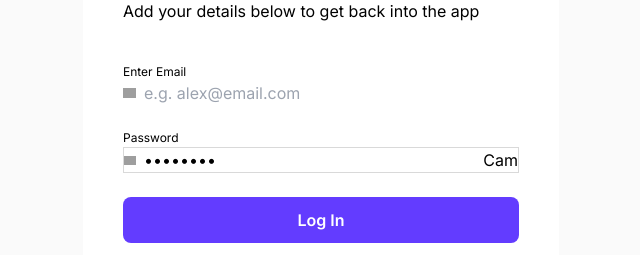
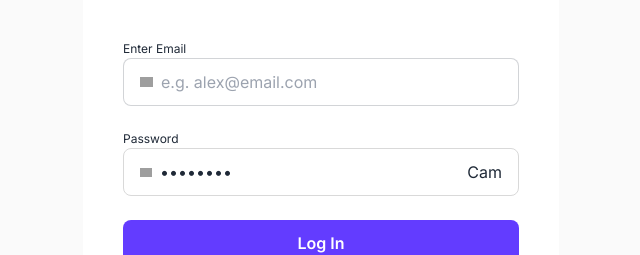
Before and after one commit to atonya-bravin/hng-link-sharing-app, a Next.js app: page /log-in in a window 1280 px wide. Shown: the part 351-606 px from the top of the page, without its empty margins (319-959 px from the left). Built offline with nearby package versions, Linux system fonts and the light colour scheme; grey boxes are pictures that could not be loaded.

Commit message:
Tailwind setup
Tailiwind is set up for;
1. inclusion of the daisyui plugin
2. inclusion of a custom boxshadow to use on the log-in and sign-in
   buttons

```diff
--- a/tailwind.config.ts
+++ b/tailwind.config.ts
@@ -13,8 +13,13 @@ const config: Config = {
         "gradient-conic":
           "conic-gradient(from 180deg at 50% 50%, var(--tw-gradient-stops))",
       },
+      boxShadow: {
+        'custom': '0px 0px 32px 0px rgba(99, 60, 255, 0.25)',
+      },
     },
   },
-  plugins: [],
+  plugins: [
+    require('daisyui'),
+  ],
 };
 export default config;
```
